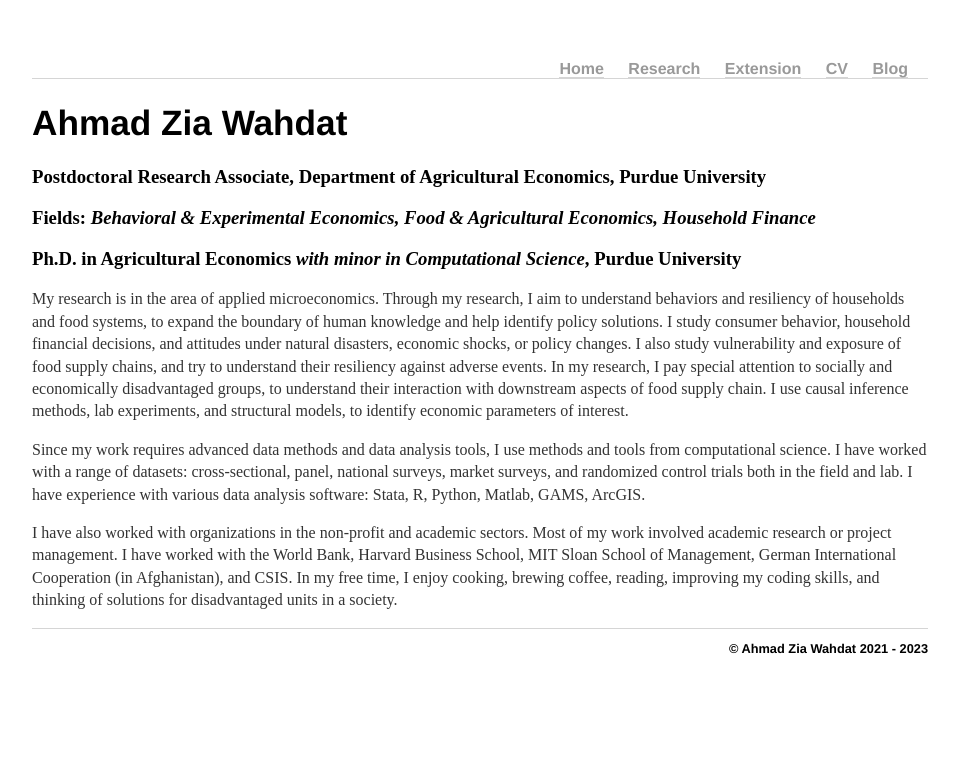
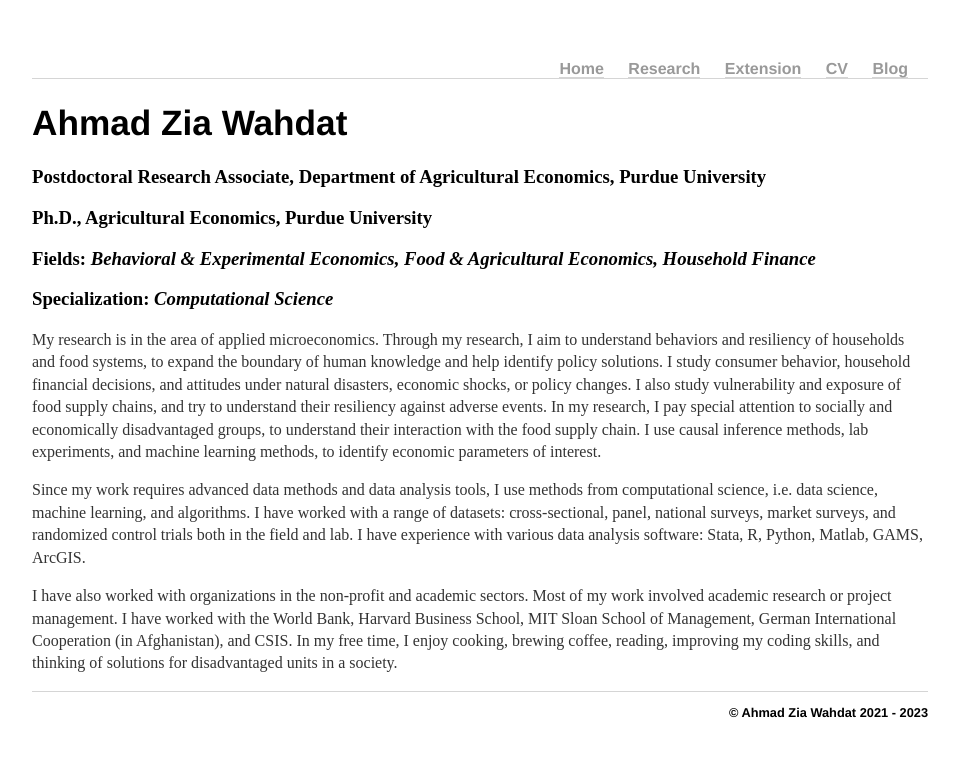
Before and after one commit to awahdat/webpage, a Jekyll site: the page built from index.html, in a window 1280 px wide. Shown: the top 757 px of the page, without its empty margins (160-1119 px from the left). Built offline with Jekyll 4.4.1, drawn with Linux system fonts in a browser that asks for light colours.

Commit message:
Update index.html

```diff
--- a/index.html
+++ b/index.html
@@ -6,8 +6,10 @@ title: Ahmad Zia Wahdat
 	<h1>Ahmad Zia Wahdat</h1>
 			<h3>Postdoctoral Research Associate, Department of Agricultural Economics, Purdue University</h3>
 			<!-- <h3>Available for research/teaching jobs in 2020-2021 (awahdat AT purdue.edu)</h3> -->
+			<h3>Ph.D., Agricultural Economics, Purdue University</h3>
 			<h3>Fields: <em>Behavioral & Experimental Economics, Food & Agricultural Economics, Household Finance</em></h3>
-			<h3>Ph.D. in Agricultural Economics <em>with minor in Computational Science</em>, Purdue University</em></h3>
+			<h3>Specialization: <em>Computational Science</em></em></h3>
+
 
 
 	<p>My research is in the area of applied microeconomics. Through my research, I aim to understand behaviors and resiliency of
@@ -15,10 +17,11 @@ title: Ahmad Zia Wahdat
 		I study consumer behavior, household financial decisions, and attitudes under natural disasters, economic shocks, or policy changes.
 		I also study vulnerability and exposure of food supply chains, and try to understand their
 		resiliency against adverse events. In my research, I pay special attention to socially and economically disadvantaged groups,
-		to understand their interaction with downstream aspects of food supply chain. I use causal inference methods, lab experiments, and
-		structural models, to identify economic parameters of interest. </p>
+		to understand their interaction with the food supply chain. I use causal inference methods, lab experiments, and
+		machine learning methods, to identify economic parameters of interest. </p>
 
-        <p>Since my work requires advanced data methods and data analysis tools, I use methods and tools from computational science.
+        <p>Since my work requires advanced data methods and data analysis tools, I use methods from computational science, i.e. data science, machine learning,
+		and algorithms.
 		I have worked with a range of datasets: cross-sectional, panel, national surveys, market surveys, and randomized control
 		trials both in the field and lab. I have experience with various data analysis software: Stata, R, Python, Matlab, GAMS, ArcGIS.</p>
 
```
